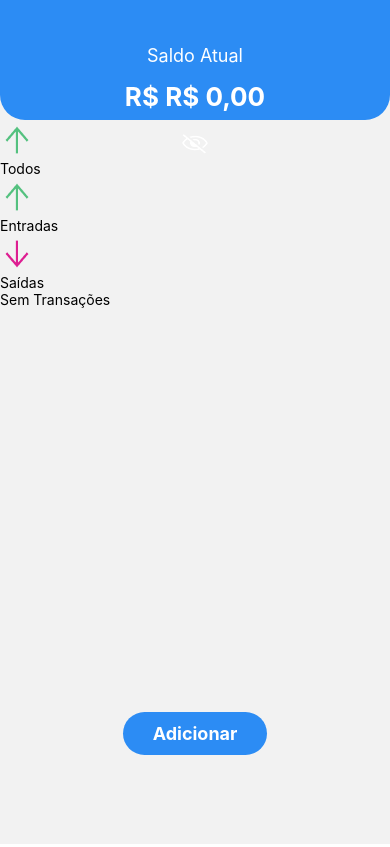
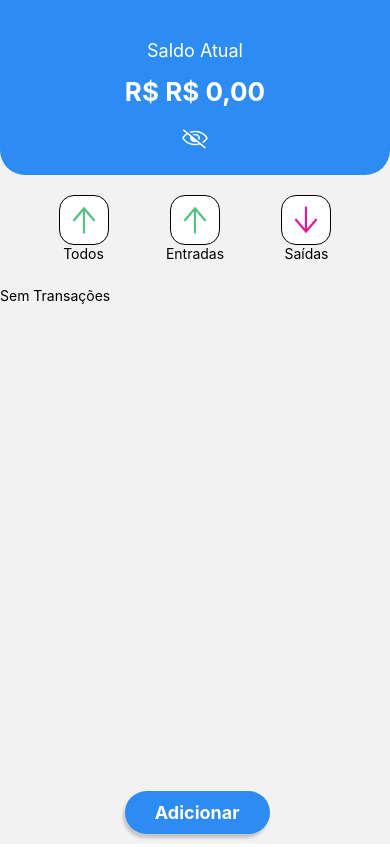
Before and after one commit to luan-rodrigues1/financial-control-mobile, a React Native app: screen / in a window 390 px wide. Both pictures are taken after a click on the button "ENTRAR". Built offline with nearby package versions, Linux system fonts and the light colour scheme.

Commit message:
feat: added styling to modals

```diff
--- a/package.json
+++ b/package.json
@@ -16,8 +16,10 @@
     "react": "18.1.0",
     "react-dom": "18.1.0",
     "react-native": "0.70.5",
+    "react-native-expo-viewport-units": "^0.0.8",
     "react-native-safe-area-context": "4.4.1",
     "react-native-screens": "~3.18.0",
+    "react-native-viewport-units": "^0.0.5",
     "react-native-web": "~0.18.9"
   },
   "devDependencies": {
--- a/src/components/CardList/index.tsx
+++ b/src/components/CardList/index.tsx
@@ -2,36 +2,48 @@ import { useContext } from "react"
 import { FlatList, Image, StyleSheet, Text, TouchableOpacity, View } from "react-native"
 import { UserContext } from "../../contexts/UserContext"
 import NoTransactions from "../NoTransactions"
+import styles from "./style"
 
 const CardList = () =>{
-    const {listTransaction, setDeleteModalVisibility, setdeleteId, usingFilter, listFiltred} = useContext(UserContext)
+    const {listTransaction, setDeleteModalVisibility, setdeleteId, usingFilter, listFiltred, setFormVisibility, setTransactionType, setTransactionDescription, setTransactionValue} = useContext(UserContext)
 
    return (
-        <View>
+        <View style={styles.cardListContainer}>
             {!usingFilter && listTransaction[0] === undefined || usingFilter === true && listFiltred[0] === undefined ? <NoTransactions/> :
             <FlatList
-            data={!usingFilter ? listTransaction : listFiltred}
+            data={!usingFilter ? listTransaction.slice().reverse() : listFiltred.slice().reverse()}
             renderItem={({item}) =>{
                     return (
-                    <View>
-                        <Image source={item.type === "Despesa" ? require("../../../assets/arrowDown.png") : require("../../../assets/arrowGreen.png")}/>
-                        <Text>{item.description}</Text>
-                        <Text>{item.value}</Text>
-                        <Text>{item.type}</Text>
+                    <View style={styles.listContainer}>
+                        <View style={styles.cardBox}>
+                            <Image source={item.type === "Despesa" ? require("../../../assets/arrowDown.png") : require("../../../assets/arrowGreen.png")}/>
+                            <View>
+                                <Text style={styles.textCard}>{item.description}</Text>
+                                <Text style={item.type === "Despesa" ? styles.textValueExpense : styles.textValue}>R$ {item.value}</Text>
+                            </View>
+                        </View>
                         <TouchableOpacity
-                        onPress={()=> {
-                            setdeleteId(item.id),
-                            setDeleteModalVisibility(true)
-                        }}
-                        >
+                        style={styles.trashButton}
+                            onPress={()=> {
+                                setdeleteId(item.id),
+                                setDeleteModalVisibility(true)
+                            }}>
                             <Image source={require("../../../assets/trash.png")}/>
                         </TouchableOpacity>
                     </View>
                 )
-
             }}
             >
             </FlatList>}
+            <TouchableOpacity
+                style={[styles.ButtonAdd, styles.shadowProp]}
+                onPress={() => {
+                setFormVisibility(true),
+                setTransactionType("Entrada"),
+                setTransactionDescription(""),
+                setTransactionValue("")}}>
+                    <Text style={styles.textButtonAdd}>Adicionar</Text>
+            </TouchableOpacity>
         </View>
     )
 
--- /dev/null
+++ b/src/components/CardList/style.ts
@@ -0,0 +1,85 @@
+import { StyleSheet } from "react-native";
+
+const styles = StyleSheet.create({
+
+    cardListContainer: {
+        width: "100%",
+        height: 560
+    },
+
+    listContainer: {
+        alignItems: "center",
+        flexDirection: "row",
+        justifyContent: "space-between",
+        borderWidth: 1,
+        borderColor: "#2C8CF4",
+        borderRadius: 20,
+        marginLeft: "7%",
+        marginRight: "7%",
+        height: 80,
+        paddingLeft: 15,
+        paddingRight: 20,
+        backgroundColor: "#ffffff",
+        marginBottom: 15,
+    },
+
+    cardBox: {
+        flexDirection: "row",
+        alignItems: "center",
+    },
+
+    textCard: {
+        fontSize: 15,
+        marginLeft: 10
+    },
+
+    textValue: {
+        fontSize: 17,
+        marginLeft: 10,
+        color: "#54C17F"
+    },
+
+    textValueExpense: {
+        fontSize: 17,
+        marginLeft: 10,
+        color: "#DD1E91"
+    },
+
+    trashButton: {
+        backgroundColor: "#2C8CF4",
+        width: 40,
+        height: 45,
+        alignItems: "center",
+        justifyContent: "center",
+        borderRadius: 10
+    },
+
+    ButtonAdd: {
+        borderRadius: 40,
+        position: "absolute",
+        top: "90%",
+        left: "32%",
+        backgroundColor: "#2C8CF4",
+        textAlign: "center",
+        paddingLeft: 30,
+        paddingRight: 30,
+        paddingBottom: 11,
+        paddingTop: 11,
+    },
+
+    textButtonAdd: {
+        color: "#ffffff",
+        fontSize: 18,
+        fontWeight: "bold"
+    },
+
+    shadowProp: {
+        shadowColor: "#171717",
+        shadowOffset: {width: -2, height: 4},
+        shadowOpacity: 0.2,
+        shadowRadius: 3,
+        elevation: 20
+    },
+})
+
+export default styles
--- /dev/null
+++ b/src/components/DeleteModal/style.ts
@@ -0,0 +1,57 @@
+import { StyleSheet } from "react-native";
+
+const styles = StyleSheet.create({
+    modalDelete: {
+        backgroundColor: "#ffffff",
+        elevation: 10,
+        marginHorizontal: 15,
+        marginVertical: "60%",
+        borderRadius: 15,
+    },
+
+    modalContainer: {
+        width: "100%",
+        alignItems: "center"
+    },
+
+    textTitle: {
+        marginVertical: 10,
+        fontSize: 20,
+        fontWeight: "bold"
+    },
+
+    buttonConfirm: {
+        height: 50,
+        width: 250,
+        borderRadius: 30,
+        backgroundColor: "#FD0140",
+        marginTop: 10,
+        marginBottom: 12,
+        justifyContent: "center",
+        alignItems: "center"
+    },
+
+    buttonCancel: {
+        height: 50,
+        width: 250,
+        borderRadius: 30,
+        backgroundColor: "#ffffff",
+        borderWidth: 1,
+        marginBottom: 20,
+        justifyContent: "center",
+        alignItems: "center"
+    },
+
+    textConfirm: {
+        fontSize: 18,
+        fontWeight: "bold",
+        color: "#ffffff"
+    },
+
+    textCancel: {
+        fontSize: 18,
+        fontWeight: "bold",
+    }
+})
+
+export default styles
--- a/src/components/FormModal/index.tsx
+++ b/src/components/FormModal/index.tsx
@@ -1,6 +1,7 @@
-import { Button, Modal, Text, TextInput, View } from "react-native"
+import { Button, Modal, Text, TextInput, Touchable, TouchableOpacity, View } from "react-native"
 import { useContext } from "react"
 import { UserContext } from "../../contexts/UserContext"
+import styles from "./style"
 
 
 const FormModal = () => {
@@ -24,21 +25,38 @@ const FormModal = () => {
                 transparent={true}
                 visible={formVisibility}
             >
-                <Text>Adicione sua transação</Text>
-                <Button onPress={() => setFormVisibility(false)} title="X"/>
-                <Text>Descrição</Text>
-                <TextInput value={transactionDescription} onChangeText={setTransactionDescription} placeholder="Digite aqui..."/>
-                <TextInput value={transactionvalue} onChangeText={setTransactionValue} placeholder="Ex: 100,00" keyboardType="numeric"/>
-                <Text>Tipo</Text>
-                <Button onPress={() => setTransactionType("Entrada")} title="Entrada"/>
-                <Button onPress={() => setTransactionType("Despesa")} title="Despesa"/>
-                <Button  onPress={() => {setListTransaction([...listTransaction, {
-                    description: transactionDescription,
-                    value: transactionvalue,
-                    type: transactionType,
-                    id: new Date().getTime()
-                    }]),
-                    setFormVisibility(false)}} title="Adicionar"/>
+                <View style={styles.modalForm}>
+                    <View style={styles.headerForm}>
+                        <Text style={styles.headerText}>Adicione sua transação</Text>
+                        <TouchableOpacity style={styles.buttonExit} onPress={() => setFormVisibility(false)}><Text style={styles.buttonExitText}>X</Text></TouchableOpacity>
+                    </View>
+                    <Text style={styles.LabelText}>Descrição</Text>
+                    <TextInput style={styles.inputBox} value={transactionDescription} onChangeText={setTransactionDescription} placeholder="Digite aqui..."/>
+                    <Text style={styles.LabelText}>Valor</Text>
+                    <TextInput style={styles.inputBox} value={transactionvalue} onChangeText={setTransactionValue} placeholder="Ex: 100,00" keyboardType="numeric"/>
+                    <View style={styles.TypeBox}>
+                        <Text style={styles.LabelText}>Tipo</Text>
+                    </View>
+                    <View style={styles.typeBoxButton}>
+                        <TouchableOpacity style={styles.inputType} onPress={() => setTransactionType("Entrada")}>
+                            <Text style={styles.LabelText}>Entrada</Text>
+                            <View style={styles.typeBall}/>
+                        </TouchableOpacity>
+                        <TouchableOpacity style={styles.inputType} onPress={() => setTransactionType("Despesa")}>
+                            <Text style={styles.LabelText}>Despesa</Text>
+                            <View style={styles.typeBall}/>
+                        </TouchableOpacity>
+                    </View>
+                    <TouchableOpacity style={styles.ButtonAddForm} onPress={() => {setListTransaction([...listTransaction, {
+                        description: transactionDescription,
+                        value: transactionvalue,
+                        type: transactionType,
+                        id: new Date().getTime()
+                        }]),
+                        setFormVisibility(false)}}>
+                            <Text style={styles.textButtonAdd}>Adicionar</Text>
+                    </TouchableOpacity>
+                </View>
             </Modal>
         </View>
     )
--- /dev/null
+++ b/src/components/FormModal/style.ts
@@ -0,0 +1,103 @@
+import { StyleSheet } from "react-native";
+
+const styles = StyleSheet.create({
+    modalForm: {
+        backgroundColor: "#ffffff",
+        elevation: 10,
+        marginHorizontal: 15,
+        marginVertical: "25%",
+        padding: 12,
+        borderRadius: 15
+    },
+
+    headerForm: {
+        flexDirection: "row",
+        justifyContent: "space-between",
+        alignItems: "center",
+        marginBottom: 12
+    },
+
+    headerText: {
+        fontSize: 20,
+        fontWeight: "bold"
+    },
+
+    buttonExit: {
+        backgroundColor: "#2C8CF4",
+        paddingHorizontal: 12,
+        paddingVertical: 5,
+        borderRadius: 50
+    },
+
+    buttonExitText: {
+        color: "#ffffff"
+    },
+
+    LabelText: {
+        fontSize: 16,
+        marginBottom: 3
+    },
+
+    inputBox: {
+        width: "100%",
+        height: 45,
+        borderWidth: 1,
+        borderRadius: 13,
+        marginBottom: 10,
+        paddingLeft: 8
+    },
+
+    TypeBox: {
+        marginTop: 5,
+        marginBottom: 5,
+        flexDirection: "row",
+        justifyContent: "center",
+        alignItems: "center"
+    },
+
+    typeBoxButton: {
+        width: "100%",
+        flexDirection: "row",
+        justifyContent: "space-between",
+        marginBottom: 25
+    },
+
+    inputType: {
+        width: 140,
+        height: 60,
+        borderWidth: 1,
+        borderRadius: 12,
+        justifyContent: "center",
+        alignItems: "center"
+    },
+
+    ButtonAddForm: {
+        borderRadius: 40,
+        backgroundColor: "#2C8CF4",
+        textAlign: "center",
+        paddingLeft: 30,
+        paddingRight: 30,
+        paddingBottom: 11,
+        paddingTop: 11,
+        alignItems: "center"
+    },
+
+    textButtonAdd: {
+        color: "#ffffff",
+        fontSize: 18,
+        fontWeight: "bold"
+    },
+
+    typeBall: {
+        width: 8,
+        height: 8,
+        borderRadius: 50,
+        borderWidth:2,
+        position: "absolute",
+        left: "85%",
+        top: "15%"
+    }
+
+})
+
+export default styles
--- a/src/components/TotalMoney/index.tsx
+++ b/src/components/TotalMoney/index.tsx
@@ -5,16 +5,9 @@ import styles from "./style"
 const TotalMoney = () =>{
     const {balanceVisibility,
         visibilitySwitch,
-        setTransactionType,
-        setTransactionDescription,
-        setTransactionValue,
-        setFormVisibility,
         balanceValueTotal
     } = useContext(UserContext)
 
-
-
-    console.log(balanceValueTotal)
     return (
         <View style={styles.balanceBox}>
             <Text style={styles.balanceTotal}>Saldo Atual</Text>
@@ -23,15 +16,6 @@ const TotalMoney = () =>{
                 onPress={() => visibilitySwitch()}>
                 <Image  source={require("../../../assets/visibilityoff.png")}/>
             </TouchableOpacity>
-            <TouchableOpacity
-                style={styles.ButtonAdd}
-                onPress={() => {
-                    setFormVisibility(true),
-                    setTransactionType("Entrada"),
-                    setTransactionDescription(""),
-                    setTransactionValue("")}}>
-                        <Text style={styles.textButtonAdd}>Adicionar</Text>
-            </TouchableOpacity>
         </View>
     )
 }
--- a/src/components/TotalMoney/style.ts
+++ b/src/components/TotalMoney/style.ts
@@ -4,12 +4,12 @@ const styles = StyleSheet.create({
     balanceBox: {
         display: "flex",
         width: "100%",
-        height: "35%",
+        height: 175,
         backgroundColor: "#2C8CF4",
         borderBottomLeftRadius: 25,
         borderBottomRightRadius: 25,
         alignItems: "center",
-        paddingTop: 45,
+        paddingTop: 40,
     },
 
     balanceTotal: {
@@ -28,13 +28,14 @@ const styles = StyleSheet.create({
     ButtonAdd: {
         borderRadius: 40,
         position: "absolute",
-        top: "593%",
+        // top: "587%",
         backgroundColor: "#2C8CF4",
         textAlign: "center",
         paddingLeft: 30,
         paddingRight: 30,
         paddingBottom: 11,
-        paddingTop: 11
+        paddingTop: 11,
+
     },
 
     textButtonAdd: {
--- a/src/components/TransactionFilter/index.tsx
+++ b/src/components/TransactionFilter/index.tsx
@@ -1,28 +1,44 @@
 import { Image, Text, TouchableOpacity, View } from "react-native"
 import { useContext } from "react"
 import { UserContext } from "../../contexts/UserContext"
+import styles from "./style"
 
 const TransactionFilter = () =>{
 
     const {typeFilterSwitch, setUsingFilter} = useContext(UserContext)
 
     return (
+    <View style={styles.filterContainer}>
+        <View style={styles.boxFilter}>
+            <TouchableOpacity
+                style={styles.buttonFilter}
+                onPress={() => setUsingFilter(false)}>
                     <View>
-        <TouchableOpacity
-            onPress={() => setUsingFilter(false)}>
                         <Image source={require("../../../assets/arrowGreen.png")}/>
+                    </View>
             </TouchableOpacity>
             <Text>Todos</Text>
+        </View>
+        <View style={styles.boxFilter}>
             <TouchableOpacity
+                style={styles.buttonFilter}
                 onPress={() => {typeFilterSwitch("Entrada"), setUsingFilter(true)}}>
+                    <View>
                         <Image source={require("../../../assets/arrowGreen.png")}/>
+                    </View>
             </TouchableOpacity>
             <Text>Entradas</Text>
+        </View>
+        <View style={styles.boxFilter}>
             <TouchableOpacity
+                style={styles.buttonFilter}
                 onPress={() => {typeFilterSwitch("Despesa"), setUsingFilter(true)}}>
+                    <View>
                         <Image source={require("../../../assets/arrowDown.png")}/>
+                    </View>
             </TouchableOpacity>
             <Text>Saídas</Text>
+        </View>
     </View>
     )
 }
--- /dev/null
+++ b/src/components/TransactionFilter/style.ts
@@ -0,0 +1,32 @@
+import { StyleSheet } from "react-native"
+
+const styles = StyleSheet.create({
+    filterContainer: {
+        flexDirection: "row",
+        justifyContent: "space-between",
+        marginLeft: "15%",
+        marginRight: "15%",
+        marginTop: 20,
+        marginBottom: 25,
+
+    },
+
+    boxFilter: {
+        alignItems: "center",
+    },
+
+    buttonFilter: {
+        alignItems: "center",
+        justifyContent: "center",
+        borderWidth: 1,
+        borderColor: "#000000",
+        width: 50,
+        height: 50,
+        borderRadius: 15,
+        backgroundColor: "#ffffff"
+    }
+
+
+})
+
+export default styles
```
Also changed, not shown: src/components/DeleteModal/index.tsx (+21 -6 lines), 1 other file (tests, documents, lock files or other folders). Lines whose indentation alone changed are shown as unchanged.
